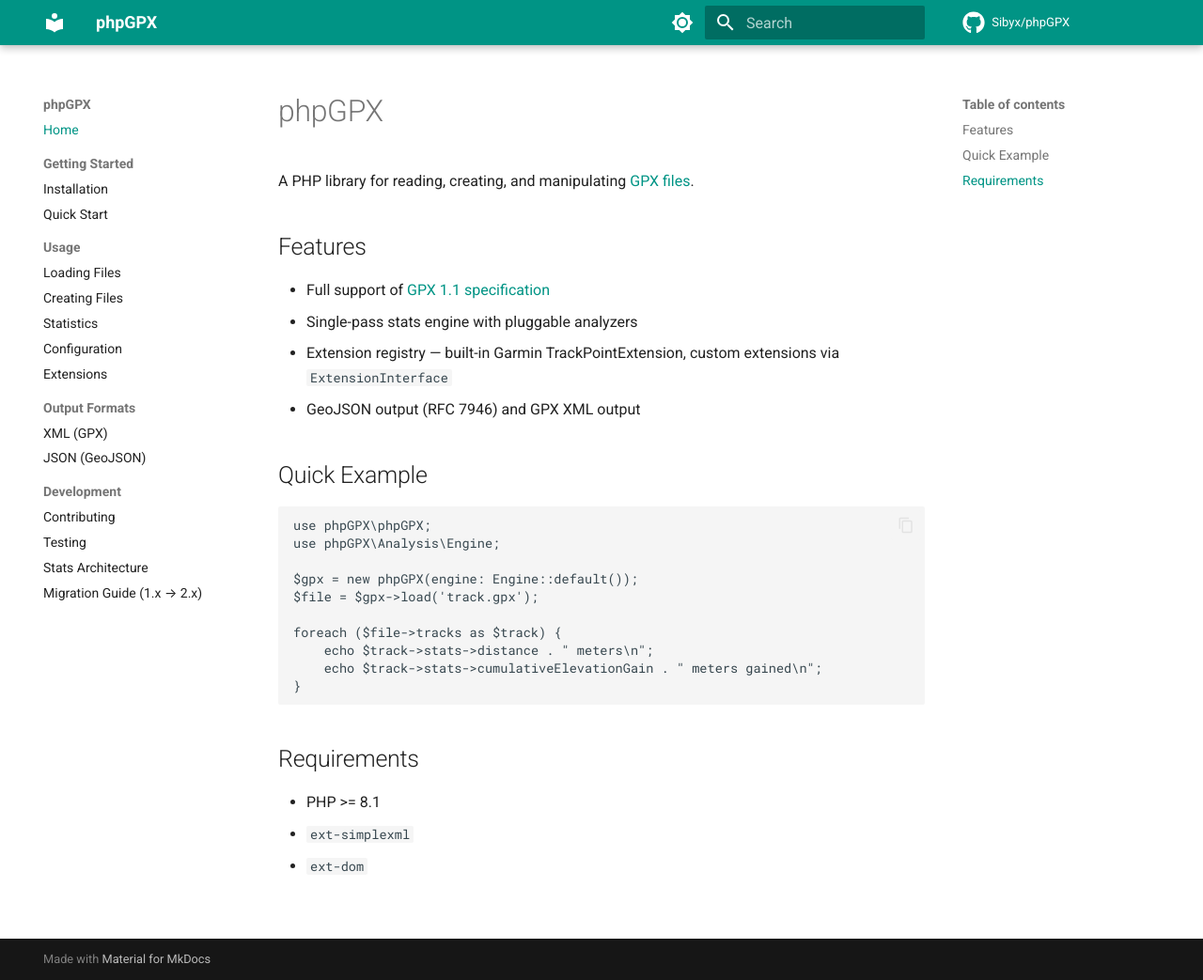
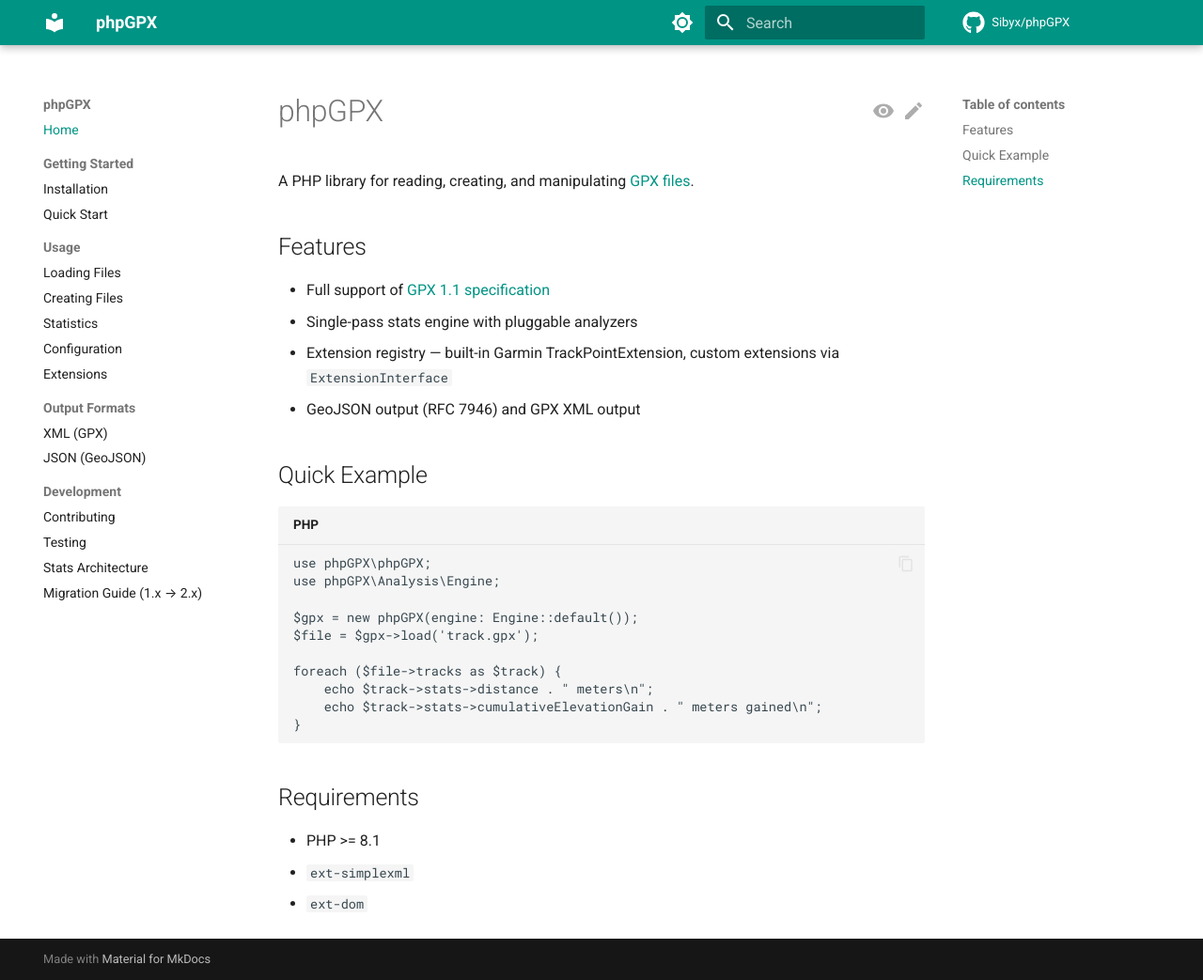
Before and after one commit to Sibyx/phpGPX, an MkDocs documentation site: the page built from docs/index.md, in a window 1280 px wide and 1043 px high. Shown: the whole window at 94% size. Built offline with MkDocs 1.6.1 and Material for MkDocs 9.7.7, drawn with Linux system fonts in a browser that asks for light colours; comment, search, counter and statistics services are not loaded.

Commit message:
Update docs workflow and mkdocs config: add PlantUML support, edit/view actions, and enable advanced navigation features 🤩

```diff
--- a/mkdocs.yml
+++ b/mkdocs.yml
@@ -3,6 +3,7 @@ site_description: A PHP library for reading, creating, and manipulating GPX file
 site_url: https://sibyx.github.io/phpGPX/develop/
 repo_url: https://github.com/Sibyx/phpGPX
 repo_name: Sibyx/phpGPX
+edit_uri: edit/develop/docs/
 
 theme:
   name: material
@@ -22,14 +23,26 @@ theme:
         icon: material/brightness-4
         name: Switch to light mode
   features:
+    - navigation.instant
+    - navigation.instant.progress
+    - navigation.tracking
     - navigation.sections
     - navigation.expand
     - navigation.top
+    - navigation.indexes
+    - navigation.path
     - content.code.copy
     - content.code.annotate
+    - content.action.edit
+    - content.action.view
+    - search.suggest
     - search.highlight
+    - search.share
+    - toc.follow
   icon:
     repo: fontawesome/brands/github
+    edit: material/pencil
+    view: material/eye
 
 markdown_extensions:
   - admonition
@@ -37,13 +50,23 @@ markdown_extensions:
   - pymdownx.superfences
   - pymdownx.highlight:
       anchor_linenums: true
+      line_spans: __span
+      pygments_lang_class: true
+      auto_title: true
   - pymdownx.inlinehilite
+  - pymdownx.snippets
   - pymdownx.tabbed:
       alternate_style: true
+  - pymdownx.mark
+  - plantuml_markdown:
+      server: https://www.plantuml.com/plantuml
+      format: svg
   - tables
   - toc:
       permalink: true
   - attr_list
+  - md_in_html
+  - def_list
 
 nav:
   - Home: index.md
```
Also changed, not shown: 1 other file.
